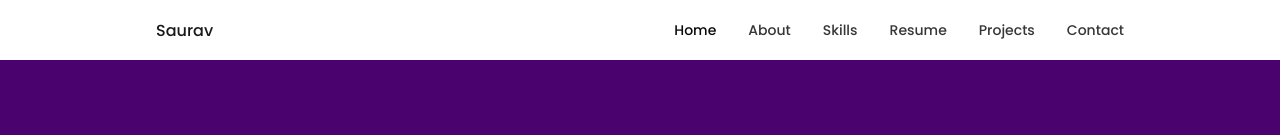
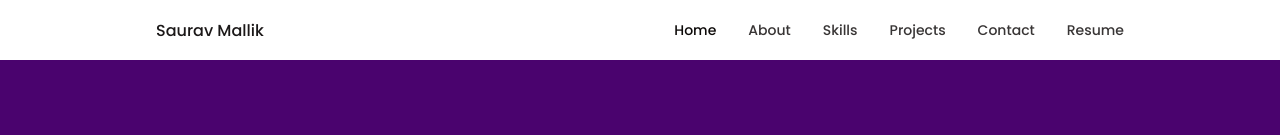
Before and after one commit to saurav269/saurav269.github.io, a React (Create React App) app: page / in a window 1280 px wide. Shown: the top 135 px of the page. Built offline with nearby package versions, Linux system fonts and the light colour scheme.

Commit message:
new commiiit

```diff
--- a/src/App.js
+++ b/src/App.js
@@ -16,8 +16,8 @@ function App() {
       <Home />
       <About />
       <Skills />
+      <Work />
       <Statistic />
-      <Work />
       <Contact />
     </main>
     </div>
--- a/src/Components/Header/Header.jsx
+++ b/src/Components/Header/Header.jsx
@@ -19,7 +19,9 @@ const Header = () => {
       <header className="header">
         <nav className="nav container">
             <a href="index.html" className="nav__logo">
-                Saurav
+              <p className='my__name'>
+              Saurav Mallik
+              </p>
             </a>
             <div className={Toggle ? "nav__menu show-menu" : "nav__menu"}>
                 <ul className="nav__list grid">
@@ -47,15 +49,6 @@ const Header = () => {
                     </li>
 
                     <li className="nav__item">
-                        <a href={RESUME} download='' onClick={handleClick}
-                         className="nav__link">
-                            <i className="uli uil-briefcase-alt nav__icon">
-                            </i>
-                            Resume
-                        </a>
-                    </li>
-
-                    <li className="nav__item">
                         <a href="#projects" className="nav__link">
                             <i className="uli uil-scenery nav__icon">
                             </i>
@@ -68,6 +61,14 @@ const Header = () => {
                             <i className="uli uil-message nav__icon">
                             </i>
                             Contact
+                        </a>
+                    </li>
+                    <li className="nav__item">
+                        <a href={RESUME} download='' onClick={handleClick}
+                         className="nav__link">
+                            <i className="uli uil-briefcase-alt nav__icon">
+                            </i>
+                            Resume
                         </a>
                     </li>
                 </ul>
--- a/src/Components/Header/header.css
+++ b/src/Components/Header/header.css
@@ -7,6 +7,10 @@
     z-index: 100;
     background-color: #fff;
  }
+ /* .my__name{
+
+   font-style :oblique;
+ } */
  .nav {
    height : 60px;
    display: flex;
```
